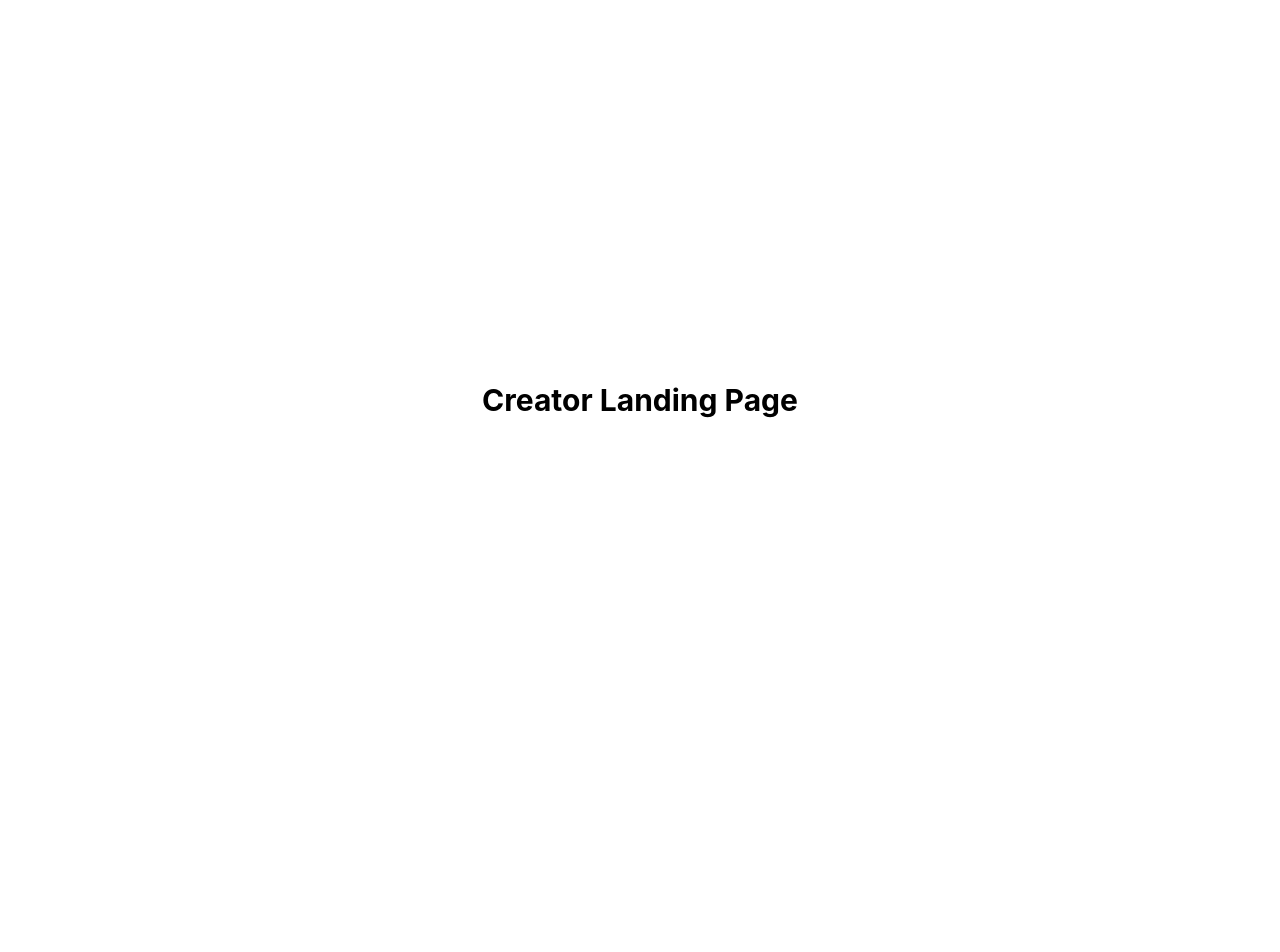
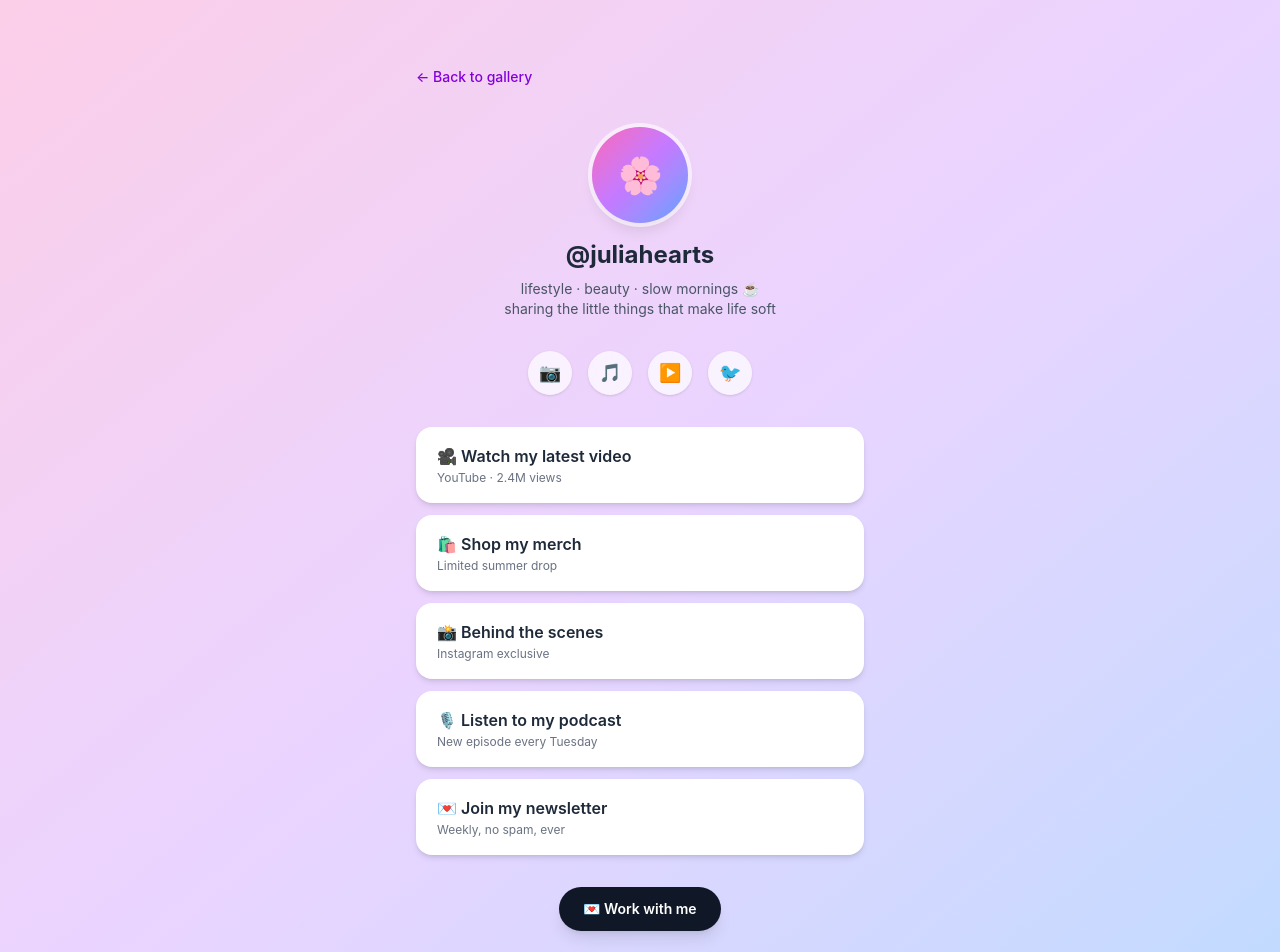
Before and after one commit to davidtiger3622/landing-pages, a React (Vite) app: page /creator in a window 1280 px wide. Shown: the top 952 px of the page. Before the commit the page ends 800 px from the top, so only its background shows below. Built offline with nearby package versions, Linux system fonts and the light colour scheme.

Commit message:
feat: build Creator/Personal link-in-bio landing page

```diff
--- a/src/pages/CreatorLanding.jsx
+++ b/src/pages/CreatorLanding.jsx
@@ -1,7 +1,78 @@
+import { Link } from 'react-router-dom'
+
+const linkStack = [
+  { label: '🎥 Watch my latest video', sub: 'YouTube · 2.4M views', color: 'bg-white' },
+  { label: '🛍️ Shop my merch', sub: 'Limited summer drop', color: 'bg-white' },
+  { label: '📸 Behind the scenes', sub: 'Instagram exclusive', color: 'bg-white' },
+  { label: '🎙️ Listen to my podcast', sub: 'New episode every Tuesday', color: 'bg-white' },
+  { label: '💌 Join my newsletter', sub: 'Weekly, no spam, ever', color: 'bg-white' },
+]
+
+const socials = [
+  { icon: '📷', label: 'Instagram' },
+  { icon: '🎵', label: 'TikTok' },
+  { icon: '▶️', label: 'YouTube' },
+  { icon: '🐦', label: 'Twitter/X' },
+]
+
 export default function CreatorLanding() {
-    return (
-      <div className="min-h-screen flex items-center justify-center">
-        <h1 className="text-3xl font-bold">Creator Landing Page</h1>
+  return (
+    <div className="min-h-screen bg-gradient-to-br from-pink-200 via-purple-200 to-blue-200 flex items-start justify-center py-16 px-6">
+      <div className="w-full max-w-md">
+        {/* Back link */}
+        <Link to="/" className="text-sm text-purple-700 font-medium hover:underline mb-6 inline-block">
+          ← Back to gallery
+        </Link>
+
+        {/* Profile */}
+        <div className="text-center mt-4 mb-8">
+          <div className="w-24 h-24 rounded-full mx-auto bg-gradient-to-br from-pink-400 via-purple-400 to-blue-400 flex items-center justify-center text-4xl shadow-lg ring-4 ring-white/60">
+            🌸
+          </div>
+          <h1 className="mt-4 text-2xl font-bold text-gray-800">@juliahearts</h1>
+          <p className="mt-2 text-gray-600 text-sm max-w-xs mx-auto">
+            lifestyle · beauty · slow mornings ☕️ <br />
+            sharing the little things that make life soft
+          </p>
+        </div>
+
+        {/* Socials row */}
+        <div className="flex items-center justify-center gap-4 mb-8">
+          {socials.map((s) => (
+            <div
+              key={s.label}
+              title={s.label}
+              className="w-11 h-11 rounded-full bg-white/70 backdrop-blur flex items-center justify-center text-lg shadow-sm hover:scale-110 hover:bg-white transition-transform cursor-pointer"
+            >
+              {s.icon}
+            </div>
+          ))}
+        </div>
+
+        {/* Link stack */}
+        <div className="space-y-3">
+          {linkStack.map((link) => (
+            <button
+              key={link.label}
+              className={`w-full ${link.color} rounded-2xl px-5 py-4 text-left shadow-md hover:shadow-xl hover:-translate-y-0.5 transition-all duration-200 border border-white/50`}
+            >
+              <p className="font-semibold text-gray-800">{link.label}</p>
+              <p className="text-xs text-gray-500 mt-0.5">{link.sub}</p>
+            </button>
+          ))}
+        </div>
+
+        {/* Contact CTA */}
+        <div className="mt-8 text-center">
+          <button className="bg-gray-900 text-white px-6 py-3 rounded-full text-sm font-semibold hover:bg-gray-800 transition shadow-lg">
+            💌 Work with me
+          </button>
+        </div>
+
+        <p className="text-center text-xs text-gray-500 mt-10">
+          Built as a portfolio demo · not a real profile
+        </p>
       </div>
-    )
-  }
+    </div>
+  )
+}
```
